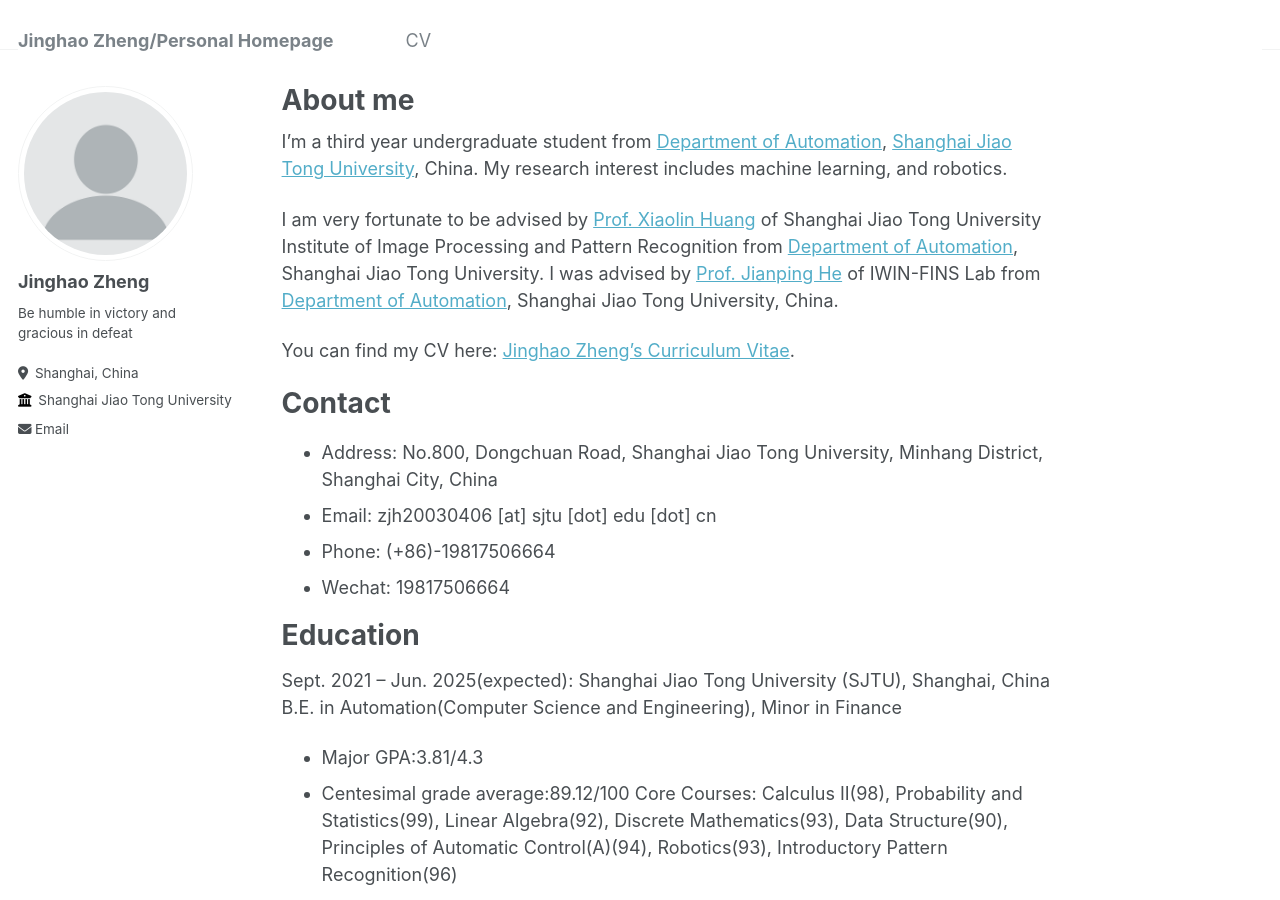
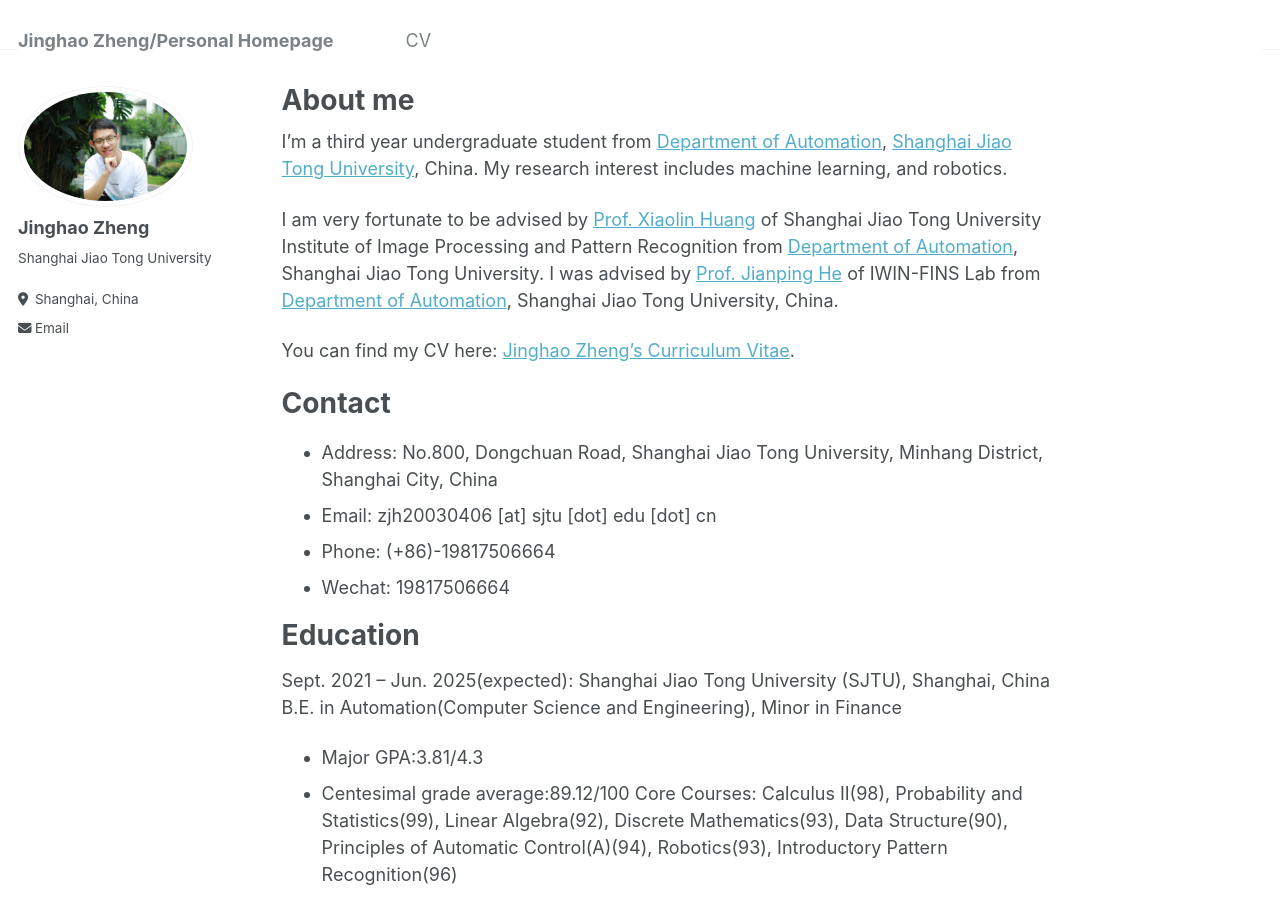
Before and after one commit to JinghaoZheng/JinghaoZheng.github.io, a Jekyll site: the page built from _pages/about.md, in a window 1280 px wide and 900 px high. Built offline with Jekyll 4.4.1, drawn with Linux system fonts in a browser that asks for light colours.

Commit message:
Update _config.yml

```diff
--- a/_config.yml
+++ b/_config.yml
@@ -21,12 +21,12 @@ repository               : "JinghaoZheng/JinghaoZheng.github.io"
 #               Additional customization can be done by editing /_includes/author-profile.html
 author:
   # Biographic information
-  avatar           : "profile.png"
+  avatar           : "jhzheng_photo.png"
   name             : "Jinghao Zheng"
   pronouns         : # example: "she/her"
-  bio              : "Be humble in victory and gracious in defeat"
+  bio              : "Shanghai Jiao Tong University"
   location         : "Shanghai, China"
-  employer         : "Shanghai Jiao Tong University"
+  employer         : # "Shanghai Jiao Tong University"
   uri              : # URL
   email            : "zjh20030406@sjtu.edu.cn"
 
```
